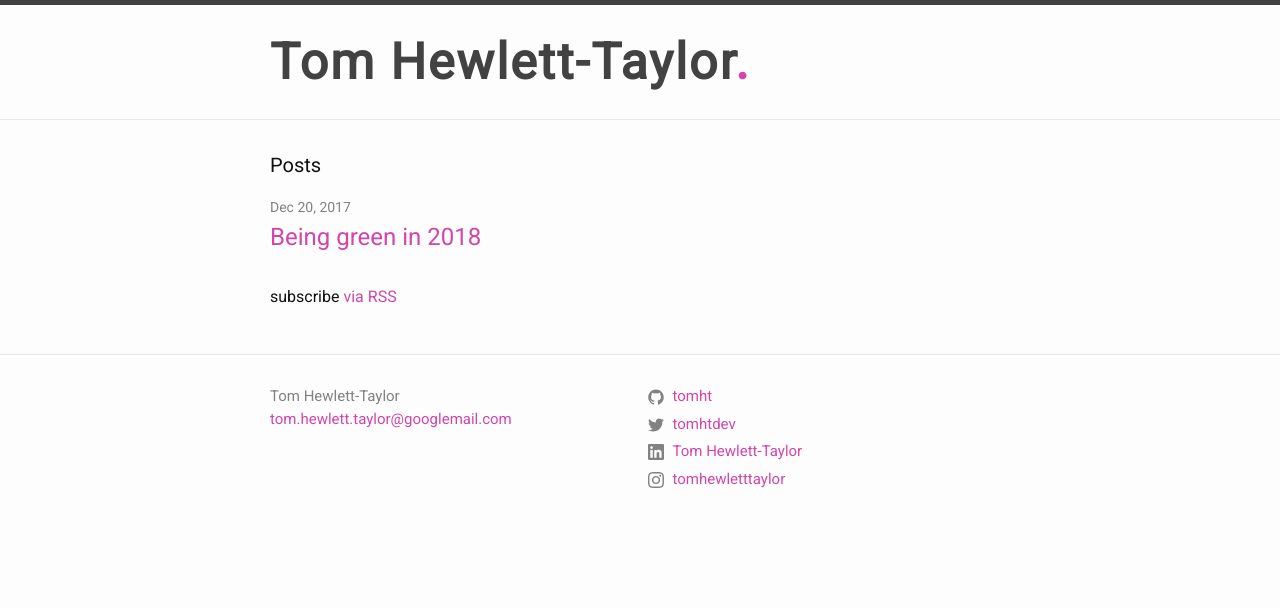
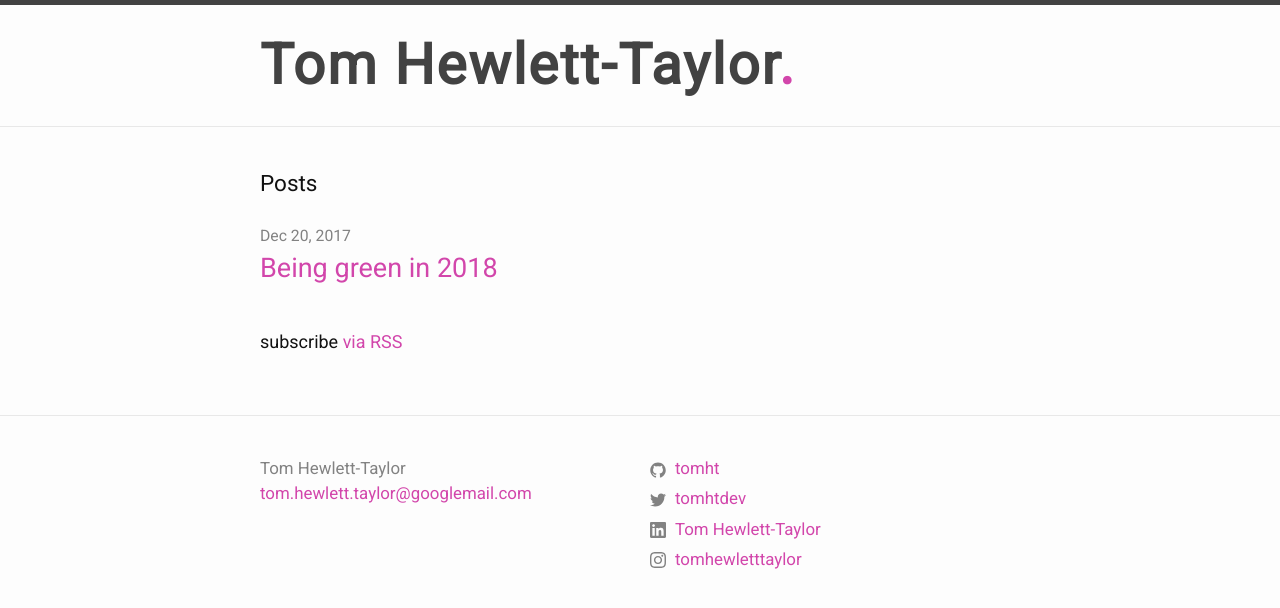
Before and after one commit to tomht/tomht.github.io, a Jekyll site: the page built from index.md, in a window 1280 px wide. Shown: the top 608 px of the page. Built offline with Jekyll 4.4.1, drawn with Linux system fonts in a browser that asks for light colours.

Commit message:
Increase font size, spacing and content width.

```diff
--- a/_sass/minima.scss
+++ b/_sass/minima.scss
@@ -4,12 +4,12 @@
 
 @import url('https://fonts.googleapis.com/css?family=Roboto');
 $base-font-family: "Roboto", "Helvetica Neue", Helvetica, Arial, sans-serif !default;
-$base-font-size:   16px !default;
+$base-font-size:   18px !default;
 $base-font-weight: 400 !default;
 $small-font-size:  $base-font-size * 0.875 !default;
 $base-line-height: 1.5 !default;
 
-$spacing-unit:     30px !default;
+$spacing-unit:     40px !default;
 
 $text-color:       #111 !default;
 $background-color: #fdfdfd !default;
@@ -20,7 +20,7 @@ $grey-color-light: lighten($grey-color, 40%) !default;
 $grey-color-dark:  darken($grey-color, 25%) !default;
 
 // Width of the content area
-$content-width:    800px !default;
+$content-width:    840px !default;
 
 $on-palm:          600px !default;
 $on-laptop:        800px !default;
```
